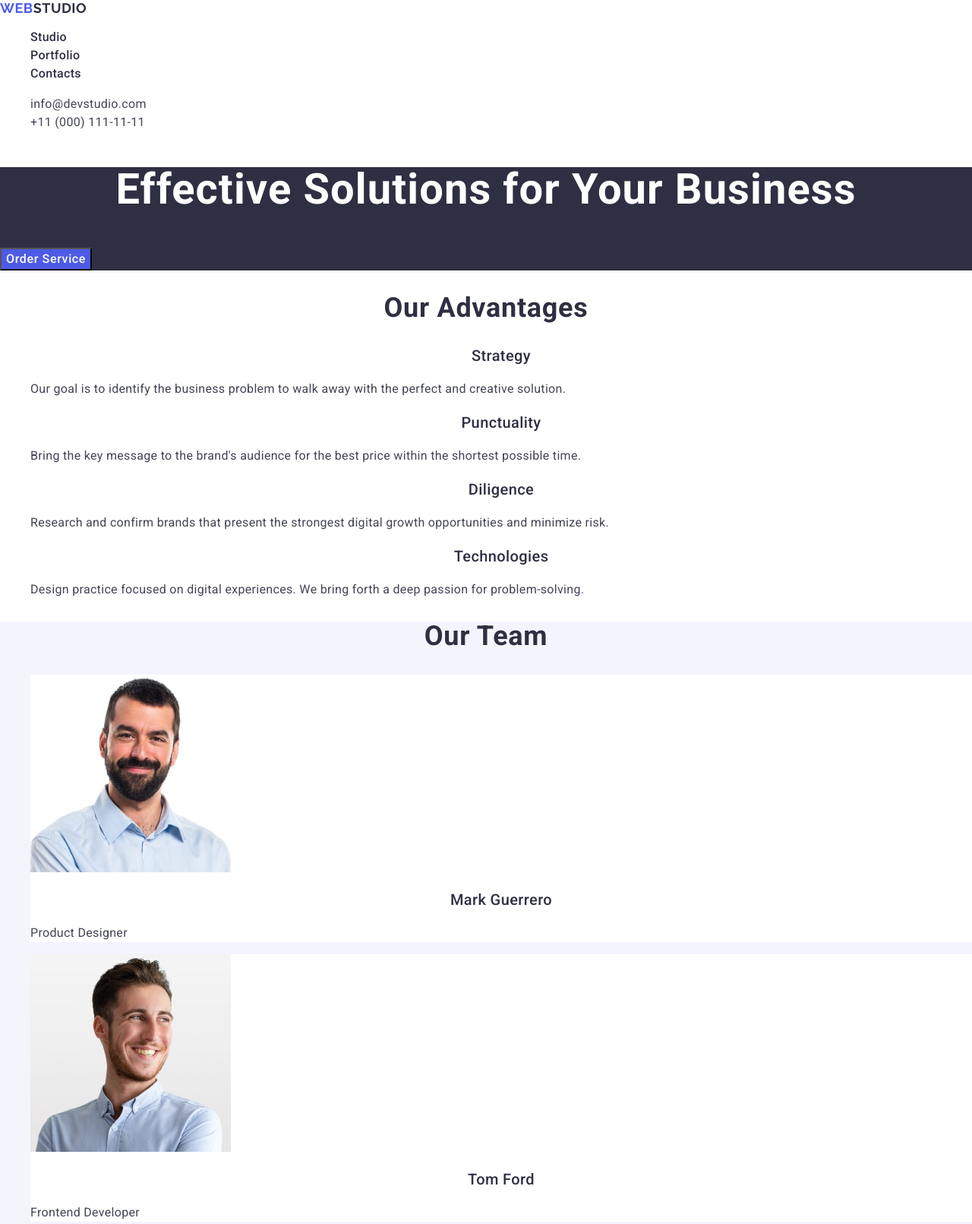
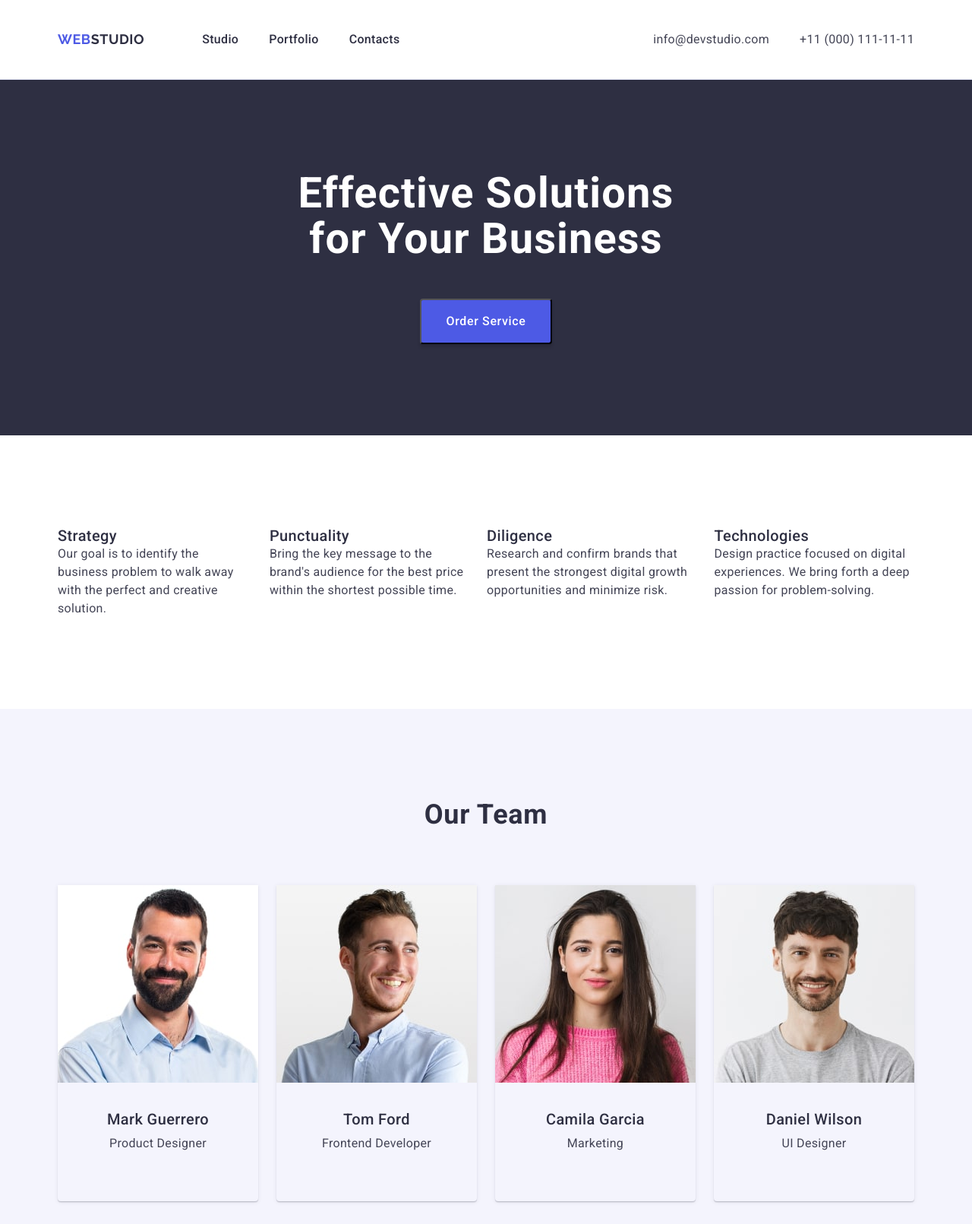
Before and after one commit to YuliaKolinko/goit-markup-hw-03, a plain HTML site: page index.html in a window 1280 px wide. Shown: the top 1611 px of the page at 76% size. Drawn offline with nearby package versions, Linux system fonts and the light colour scheme.

Commit message:
spasing №1

```diff
--- a/css/styles.css
+++ b/css/styles.css
@@ -1,3 +1,4 @@
+/* Base style */
 body {
   font-family: "Roboto", sans-serif;
   background-color: #ffffff;
@@ -6,13 +7,45 @@ body {
 ul,
 ol {
   list-style: none;
+  margin: 0;
+  padding: 0;
+}
+h1,
+h2,
+h3,
+h4,
+h5,
+h6,
+p {
+  margin: 0 auto;
 }
 a {
   text-decoration: none;
+  color: currentColor;
 }
+.container {
+  max-width: 1158px;
+  padding: 0 15px;
+  margin: 0 auto;
+}
+.section {
+  padding: 120px 0;
+}
+/* Header styles */
 .header {
+  border-bottom: 1px solid #e7e9fc;
+}
+.header-container {
+  display: flex;
+  align-items: center;
 }
 .header-nav {
+  display: flex;
+  align-items: center;
+}
+.header-logo {
+  padding: 24px 0;
+  margin-right: 76px;
 }
 .logo {
   font-family: "Raleway", sans-serif;
@@ -27,6 +60,9 @@ a {
   color: #2e2f42;
 }
 .hav-list {
+  display: flex;
+  align-items: center;
+  gap: 40px;
 }
 .nav-iten {
 }
@@ -36,12 +72,20 @@ a {
   line-height: 1.5;
   letter-spacing: 0.02em;
   color: #2e2f42;
+  padding: 40px 0;
+  display: block;
 }
 
 .contacts {
   font-style: normal;
+  display: flex;
+  align-items: center;
+  margin-left: auto;
 }
 .contacts-list {
+  display: flex;
+  align-items: center;
+  gap: 40px;
 }
 .contacts-item {
 }
@@ -50,6 +94,8 @@ a {
   line-height: 1.5;
   letter-spacing: 0.02em;
   color: #434455;
+  display: block;
+  padding: 24px 0;
 }
 .nav-link:hover,
 .nav-link:focus,
@@ -57,6 +103,7 @@ a {
 .contacts-link:focus {
   color: #404bbf;
 }
+/* Hero section styles */
 .hero-section {
   background: #2e2f42;
 }
@@ -67,8 +114,12 @@ a {
   letter-spacing: 0.02em;
   text-align: center;
   color: #fff;
+  width: 496px;
+  margin: auto;
+  margin-bottom: 48px;
 }
 .hero-section-button {
+  display: block;
   font-family: "Roboto", sans-serif;
   font-weight: 500;
   font-size: 16px;
@@ -77,6 +128,11 @@ a {
   background: #4d5ae5;
   color: #fff;
   cursor: pointer;
+  align-items: center;
+  padding: 16px 32px;
+  border-radius: 4px;
+  margin: auto;
+  box-shadow: 0 4px 4px 0 rgba(0, 0, 0, 0.15);
 }
 .hero-section-button:hover,
 .hero-section-button:focus {
@@ -84,12 +140,32 @@ a {
 }
 .hero-section-button-text {
 }
+/* Section about styles */
+.about-us-container {
+}
 .section-about {
+}
+.visually-hidden {
+  position: absolute;
+  width: 1px;
+  height: 1px;
+  margin: -1px;
+  border: 0;
+  padding: 0;
+  white-space: nowrap;
+  clip-path: inset(100%);
+  clip: rect(0 0 0 0);
+  overflow: hidden;
 }
 .section-about-title {
 }
 
 .section-about-list {
+  display: flex;
+
+  justify-content: center;
+  margin: 0 auto;
+  gap: 24px;
 }
 .section-about-item {
 }
@@ -101,8 +177,11 @@ a {
   letter-spacing: 0.02em;
   color: #434455;
 }
+/* Section our team styles  */
 .section-our-team {
   background: #f4f4fd;
+}
+.conteiner-our-team {
 }
 .section-our-team-title,
 .section-our-portfolio-title,
@@ -115,10 +194,28 @@ a {
   text-align: center;
   color: #2e2f42;
 }
+.section-our-team-title {
+  margin-bottom: 72px;
+}
 .section-our-team-list {
+  display: flex;
+  gap: 24px;
+  align-items: flex-start;
+  justify-content: center;
+}
+.section-our-team-subtitle {
+  margin-bottom: 8px;
 }
 .section-our-team-item {
-  background-color: #ffffff;
+  text-align: center;
+  background: #f4f4fd;
+  border-radius: 0 0 4px 4px;
+  padding: 0px 0px 32px 0px;
+  box-shadow: 0 2px 1px 0 rgba(46, 47, 66, 0.08),
+    0 1px 1px 0 rgba(46, 47, 66, 0.16), 0 1px 6px 0 rgba(46, 47, 66, 0.08);
+}
+.card-text {
+  padding: 32px 16px;
 }
 .section-our-team-subtitle,
 .section-our-portfolio-subtitle,
@@ -127,7 +224,7 @@ a {
   font-size: 20px;
   line-height: 1.2;
   letter-spacing: 0.02em;
-  text-align: center;
+
   color: #2e2f42;
 }
 .section-our-team-paragraf,
@@ -139,15 +236,36 @@ a {
 
   color: #434455;
 }
+/* Section our portfolio styles */
 .section-our-portfolio {
 }
+.conteiner-our-team {
+}
 .section-our-portfolio-title {
+  margin-bottom: 72px;
 }
 .section-our-portfolio-list {
+  display: flex;
+  flex-wrap: wrap;
+}
+.portfolio-row-first {
+  margin-bottom: 48px;
+  display: flex;
+  gap: 24px;
+}
+.portfolio-row-second {
+  display: flex;
+  gap: 24px;
+}
+.item-text {
+  margin: 32px 0;
 }
 .section-our-portfolio-item {
+  border: 1px solid #e7e9fc;
+  border-top: none;
 }
-.section-our-portfolio-h3-title {
+.section-our-portfolio-subtitle {
+  margin-bottom: 8px;
 }
 .section-our-portfolio-paragraf {
 }
--- a/index.html
+++ b/index.html
@@ -21,9 +21,11 @@
   </head>
   <body>
     <!-- Header section -->
+
     <header class="header">
+      <div class="container header-container">
         <nav class="header-nav">
-        <a class="logo" href="./index.html">
+          <a class="logo header-logo" href="./index.html">
             Web<span class="logo-accent">Studio</span></a
           >
           <ul class="hav-list">
@@ -48,26 +50,34 @@
             </li>
           </ul>
         </address>
+      </div>
     </header>
+
     <main>
       <!-- Hero section -->
-      <section class="hero-section">
+
+      <section class="hero-section section">
+        <div class="container">
           <h1 class="hero-section-title">
             Effective Solutions for Your Business
           </h1>
           <button class="hero-section-button" type="button">
             <span class="hero-section-button-text">Order Service</span>
           </button>
+        </div>
       </section>
+
       <!-- Section 1 About us -->
-      <section class="section-about">
-        <h2 class="section-about-title">Our advantages</h2>
+
+      <section class="section-about section">
+        <div class="container about-us-container">
+          <h2 class="section-about-title visually-hidden">Our advantages</h2>
           <ul class="section-about-list">
             <li class="section-about-item">
               <h3 class="section-about-subtitle">Strategy</h3>
               <p class="section-about-paragraf">
-              Our goal is to identify the business problem to walk away with the
-              perfect and creative solution.
+                Our goal is to identify the business problem to walk away with
+                the perfect and creative solution.
               </p>
             </li>
             <li class="section-about-item">
@@ -92,9 +102,13 @@
               </p>
             </li>
           </ul>
+        </div>
       </section>
+
       <!-- Section 2 Our Team -->
-      <section class="section-our-team">
+
+      <section class="section-our-team section">
+        <div class="container conteiner-our-team">
           <h2 class="section-our-team-title">Our Team</h2>
           <ul class="section-our-team-list">
             <li class="section-our-team-item">
@@ -104,8 +118,10 @@
                 width="264"
                 height="260"
               />
+              <div class="card-text">
                 <h3 class="section-our-team-subtitle">Mark Guerrero</h3>
                 <p class="section-our-team-paragraf">Product Designer</p>
+              </div>
             </li>
             <li class="section-our-team-item">
               <img
@@ -114,8 +130,10 @@
                 width="264"
                 height="260"
               />
+              <div class="card-text">
                 <h3 class="section-our-team-subtitle">Tom Ford</h3>
                 <p class="section-our-team-paragraf">Frontend Developer</p>
+              </div>
             </li>
             <li class="section-our-team-item">
               <img
@@ -124,8 +142,10 @@
                 width="264"
                 height="260"
               />
+              <div class="card-text">
                 <h3 class="section-our-team-subtitle">Camila Garcia</h3>
                 <p class="section-our-team-paragraf">Marketing</p>
+              </div>
             </li>
             <li class="section-our-team-item">
               <img
@@ -134,15 +154,22 @@
                 width="264"
                 height="260"
               />
+              <div class="card-text">
                 <h3 class="section-our-team-subtitle">Daniel Wilson</h3>
                 <p class="section-our-team-paragraf">UI Designer</p>
+              </div>
             </li>
           </ul>
+        </div>
       </section>
+
       <!-- Section 3 Our Portfolio -->
-      <section class="section-our-portfolio">
+
+      <section class="section-our-portfolio section">
+        <div class="container conteiner-our-team">
           <h2 class="section-our-portfolio-title">Our Portfolio</h2>
           <ul class="section-our-portfolio-list">
+            <div class="portfolio-row-first">
               <li class="section-our-portfolio-item">
                 <img
                   src="./images/our-portfolio/img-5-min.jpg"
@@ -150,18 +177,24 @@
                   width="360"
                   height="300"
                 />
+                <div class="item-text">
                   <h3 class="section-our-portfolio-subtitle">Banking App</h3>
                   <p class="section-our-portfolio-paragraf">App</p>
+                </div>
               </li>
-          <li>
+              <li class="section-our-portfolio-item">
                 <img
                   src="./images/our-portfolio/img-4-min.jpg"
                   alt="pay by phone"
                   width="360"
                   height="300"
                 />
-            <h3 class="section-our-portfolio-subtitle">Cashless Payment</h3>
+                <div class="item-text">
+                  <h3 class="section-our-portfolio-subtitle">
+                    Cashless Payment
+                  </h3>
                   <p class="section-our-portfolio-paragraf">Marketing</p>
+                </div>
               </li>
               <li class="section-our-portfolio-item">
                 <img
@@ -170,9 +203,13 @@
                   width="360"
                   height="300"
                 />
+                <div class="item-text">
                   <h3 class="section-our-portfolio-subtitle">Meditation App</h3>
                   <p class="section-our-portfolio-paragraf">App</p>
+                </div>
               </li>
+            </div>
+            <div class="portfolio-row-second">
               <li class="section-our-portfolio-item">
                 <img
                   src="./images/our-portfolio/img-2-min.jpg"
@@ -180,8 +217,10 @@
                   width="360"
                   height="300"
                 />
+                <div class="item-text">
                   <h3 class="section-our-portfolio-subtitle">Taxi Service</h3>
                   <p class="section-our-portfolio-paragraf">Marketing</p>
+                </div>
               </li>
               <li class="section-our-portfolio-item">
                 <img
@@ -190,8 +229,12 @@
                   width="360"
                   height="300"
                 />
-            <h3 class="section-our-portfolio-subtitle">Screen Illustrations</h3>
+                <div class="item-text">
+                  <h3 class="section-our-portfolio-subtitle">
+                    Screen Illustrations
+                  </h3>
                   <p class="section-our-portfolio-paragraf">Design</p>
+                </div>
               </li>
               <li class="section-our-portfolio-item">
                 <img
@@ -200,21 +243,28 @@
                   width="360"
                   height="300"
                 />
+                <div class="item-text">
                   <h3 class="section-our-portfolio-subtitle">Online Courses</h3>
                   <p class="section-our-portfolio-paragraf">Marketing</p>
+                </div>
               </li>
+            </div>
           </ul>
+        </div>
       </section>
     </main>
     <!-- Footer -->
+
     <footer class="footer">
+      <div class="container">
         <a class="logo" href="./index.html"
           >Web<span class="footer-logo-accent">Studio</span></a
         >
         <p class="footer-paragraf">
-        Increase the flow of customers and sales for your business with digital
-        marketing & growth solutions.
+          Increase the flow of customers and sales for your business with
+          digital marketing & growth solutions.
         </p>
+      </div>
     </footer>
   </body>
 </html>
```
Lines whose indentation alone changed are shown as unchanged.
